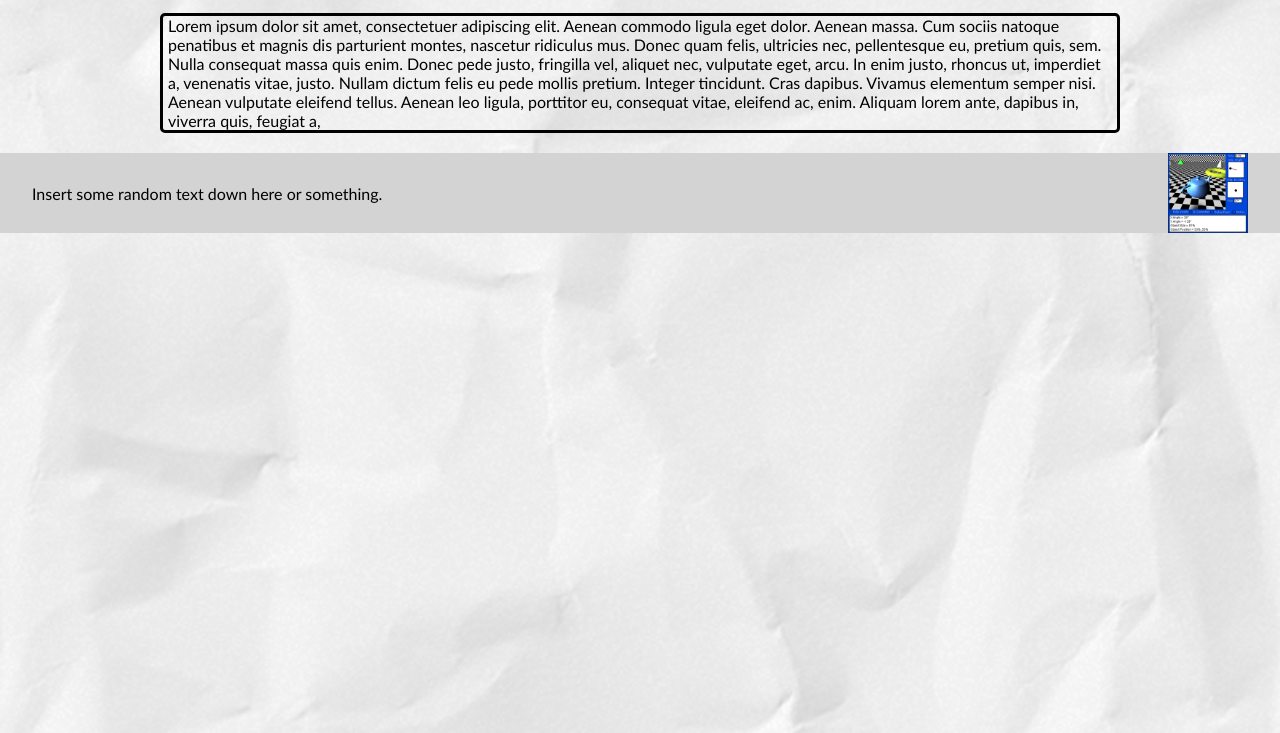
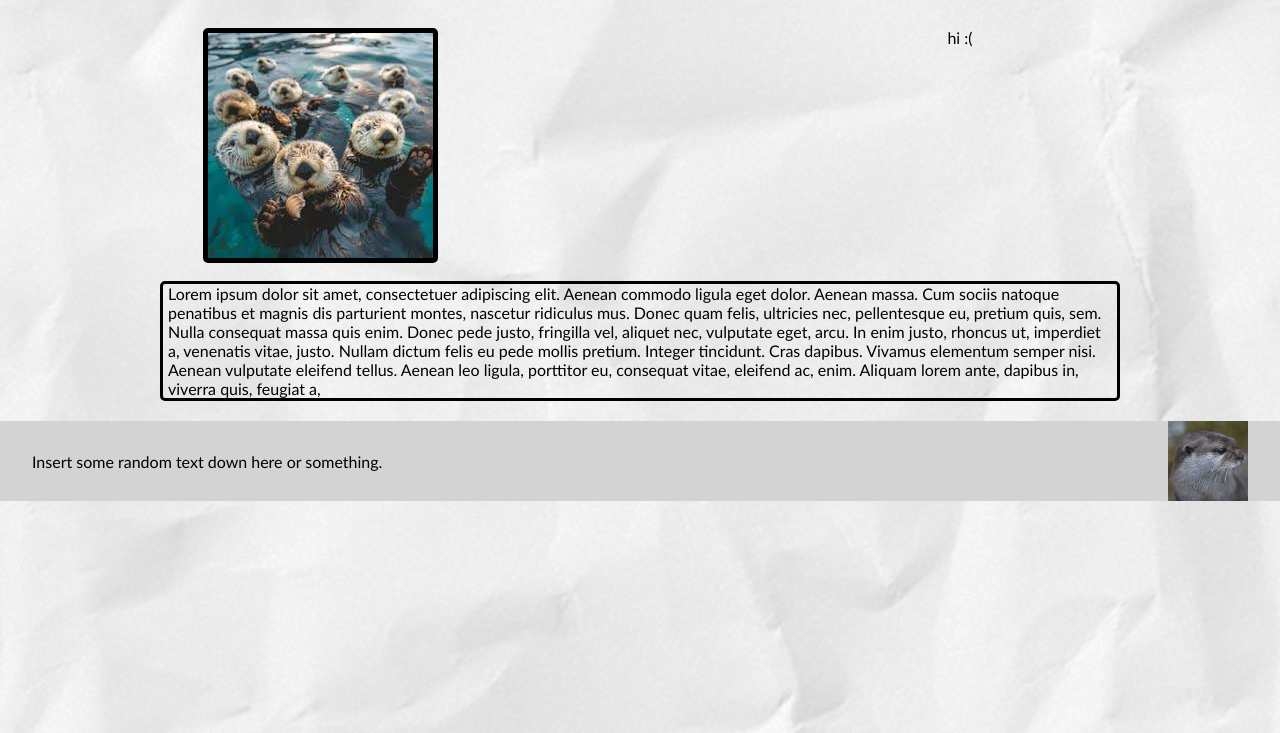
Before and after one commit to SunnyFB/Website-Test, a plain HTML site: page index.html in a window 1280 px wide. Shown: the part 67-800 px from the top of the page. Drawn offline with Linux system fonts and the light colour scheme.

Commit message:
added columns

```diff
--- a/index.html
+++ b/index.html
@@ -14,9 +14,9 @@
             function changeImage() {
                 toggle = !toggle;
                 if (toggle)
-                    document.getElementById("toggleImage").src = "images/220px-Virtual-camera-system.png";
+                    document.getElementById("toggleImage").src = "images/OtterSquare.jpg";
                 else
-                    document.getElementById("toggleImage").src = "images/Otters.jpg";
+                    document.getElementById("toggleImage").src = "images/AngryOtter.jpg";
             }
         </script>
 
@@ -28,6 +28,16 @@
             </div>
             <div class="logo"><a href="index.html">Sunny's Corner</a></div>
         </nav>
+
+        <div class = "row">
+            <div class="column">
+                <img src = "images/Otters.jpg" onclick="window.close()" style="border: 5px solid black; border-radius: 5px">
+            </div>
+
+            <div class = "column">
+                <p>hi :(</p>
+            </div>
+        </div>
         <div class = "container">
             <p style="padding: 0px 5px;">
                 Lorem ipsum dolor sit amet, consectetuer adipiscing elit. Aenean commodo ligula eget dolor. Aenean massa. Cum sociis natoque penatibus et magnis dis parturient montes, nascetur ridiculus mus. Donec quam felis, ultricies nec, pellentesque eu, pretium quis, sem. Nulla consequat massa quis enim. Donec pede justo, fringilla vel, aliquet nec, vulputate eget, arcu. In enim justo, rhoncus ut, imperdiet a, venenatis vitae, justo. Nullam dictum felis eu pede mollis pretium. Integer tincidunt. Cras dapibus. Vivamus elementum semper nisi. Aenean vulputate eleifend tellus. Aenean leo ligula, porttitor eu, consequat vitae, eleifend ac, enim. Aliquam lorem ante, dapibus in, viverra quis, feugiat a,
@@ -38,7 +48,7 @@
                 <span>Insert some random text down here or something.</span>
             </div>
             <span>
-            <img src="images/220px-Virtual-camera-system.png" id="toggleImage" onclick="changeImage()">
+            <img src="images/OtterSquare.jpg" id="toggleImage" onclick="changeImage()">
             </span>
         </div>
     </body>
--- a/style.css
+++ b/style.css
@@ -37,6 +37,25 @@ nav a:hover {
     text-decoration: none;
 }
 
+.column {
+    float: left;
+    width: 50%;
+    padding: 15px;
+    text-align: center;
+}
+
+.row::after {
+    content: "";
+    display: table;
+    clear: both;
+}
+
+@media screen and (max-width:600px) {
+    .column {
+        width: 100%;
+    }
+}
+
 .container {
     margin-left: auto;
     margin-right: auto;
```
Also changed, not shown: images/AngryOtter.jpg (added), images/OtterSquare.jpg (added).
